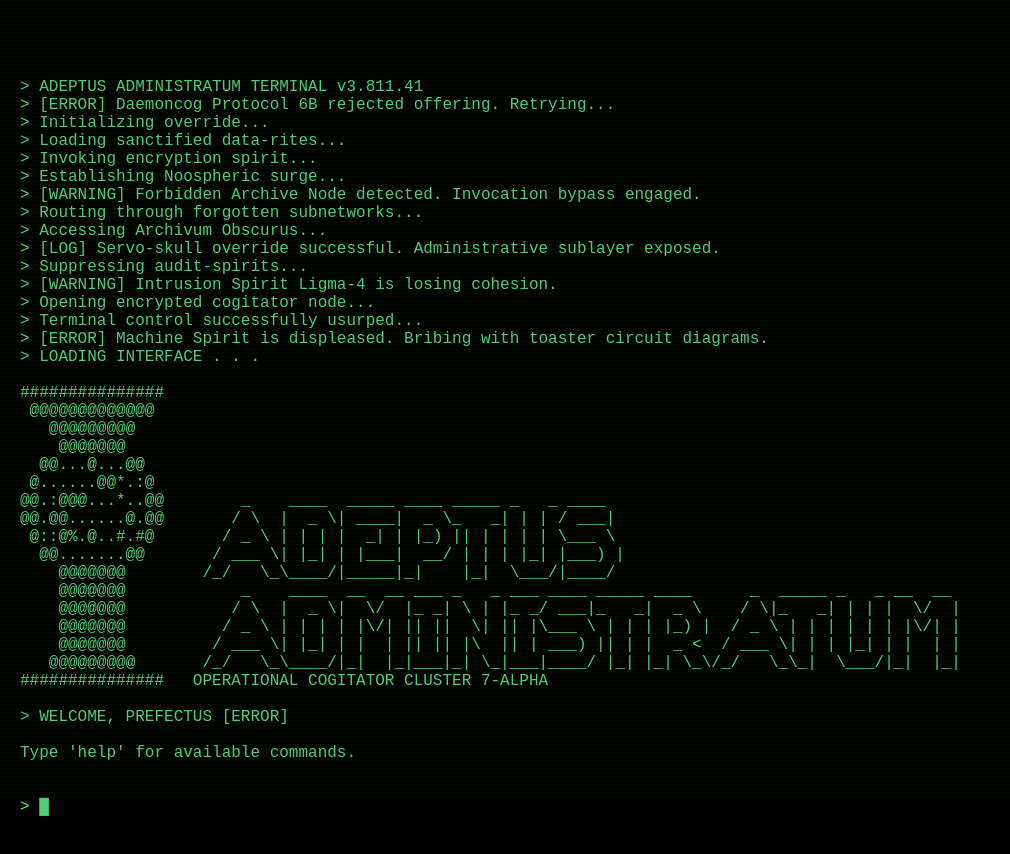
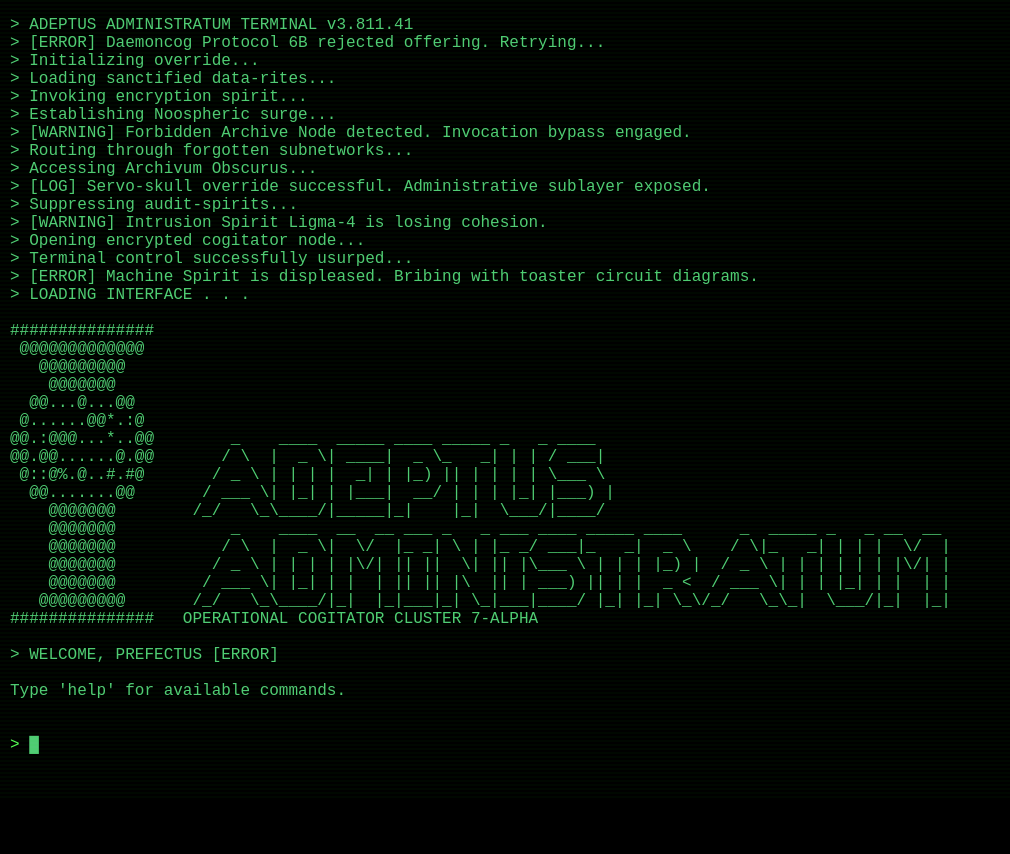
Before and after one commit to Masyor/adminterminal, a plain HTML site: page index.html in a window 1280 px wide. Shown: the whole page, without its empty margins (0-1010 px from the left). After the commit the page ends 800 px from the top, so only its background shows below. Drawn offline with Linux system fonts and the light colour scheme.

Commit message:
Update style.css

```diff
--- a/style.css
+++ b/style.css
@@ -2,18 +2,28 @@ body {
   background-color: black;
   color: #51cc75;
   font-family: 'Courier New', Courier, monospace;
-  white-space: pre; /* preserve spacing and line breaks */
+  white-space: pre;
   font-size: 16px;
   margin: 0;
   padding: 0;
+  overflow: hidden; /* allow vertical scroll */
+  height: auto;     /* let it expand */
   height: 100vh;
+}
+
+html, body {
+  height: 100vh;
+  margin: 0;
+  padding: 0;
   overflow: hidden;
+  display: flex;
+  flex-direction: column;
 }
 
 .terminal {
-  height: 100vh;
+  flex: 1;
   overflow-y: auto;
-  padding: 20px;
+  padding: 10px;
   white-space: pre-wrap;
   box-sizing: border-box;
 }
@@ -93,3 +103,35 @@ body::before {
   );
   z-index: 9999;
 }
+
+/* Scrollbar track */
+::-webkit-scrollbar {
+  width: 8px;
+}
+
+/* Scrollbar background (the track) */
+::-webkit-scrollbar-track {
+  background: black;
+}
+
+/* Scrollbar thumb (the draggable part) */
+::-webkit-scrollbar-thumb {
+  background-color: #51cc75;
+  border-radius: 4px;
+}
+
+/* On hover, make the thumb slightly brighter */
+::-webkit-scrollbar-thumb:hover {
+  background-color: #76ff9e;
+}
+
+/* Optional: corner of scrollbar (if both axes visible) */
+::-webkit-scrollbar-corner {
+  background: black;
+}
+
+/* Firefox scrollbar support */
+.terminal {
+  scrollbar-color: #51cc75 black;
+  scrollbar-width: thin;
+}
```
